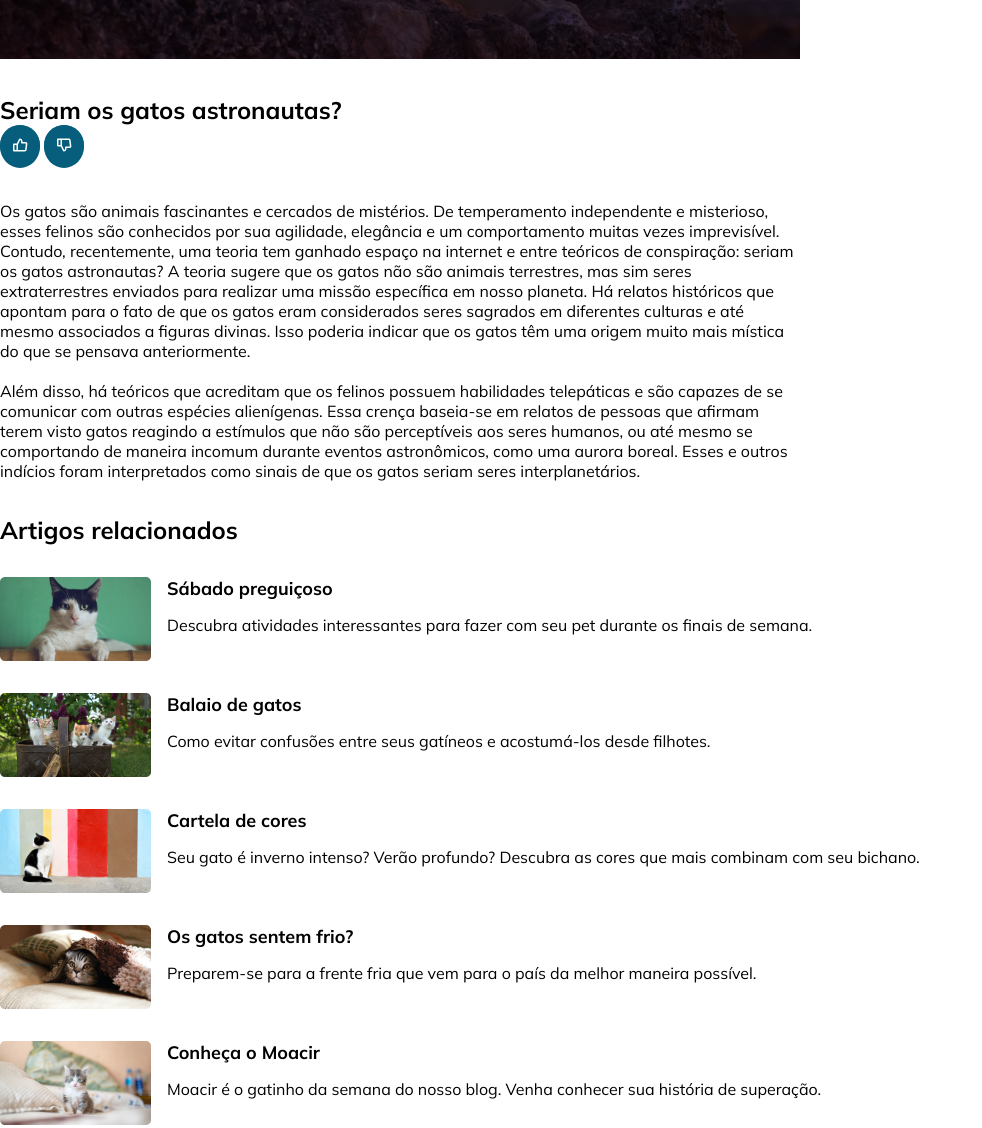
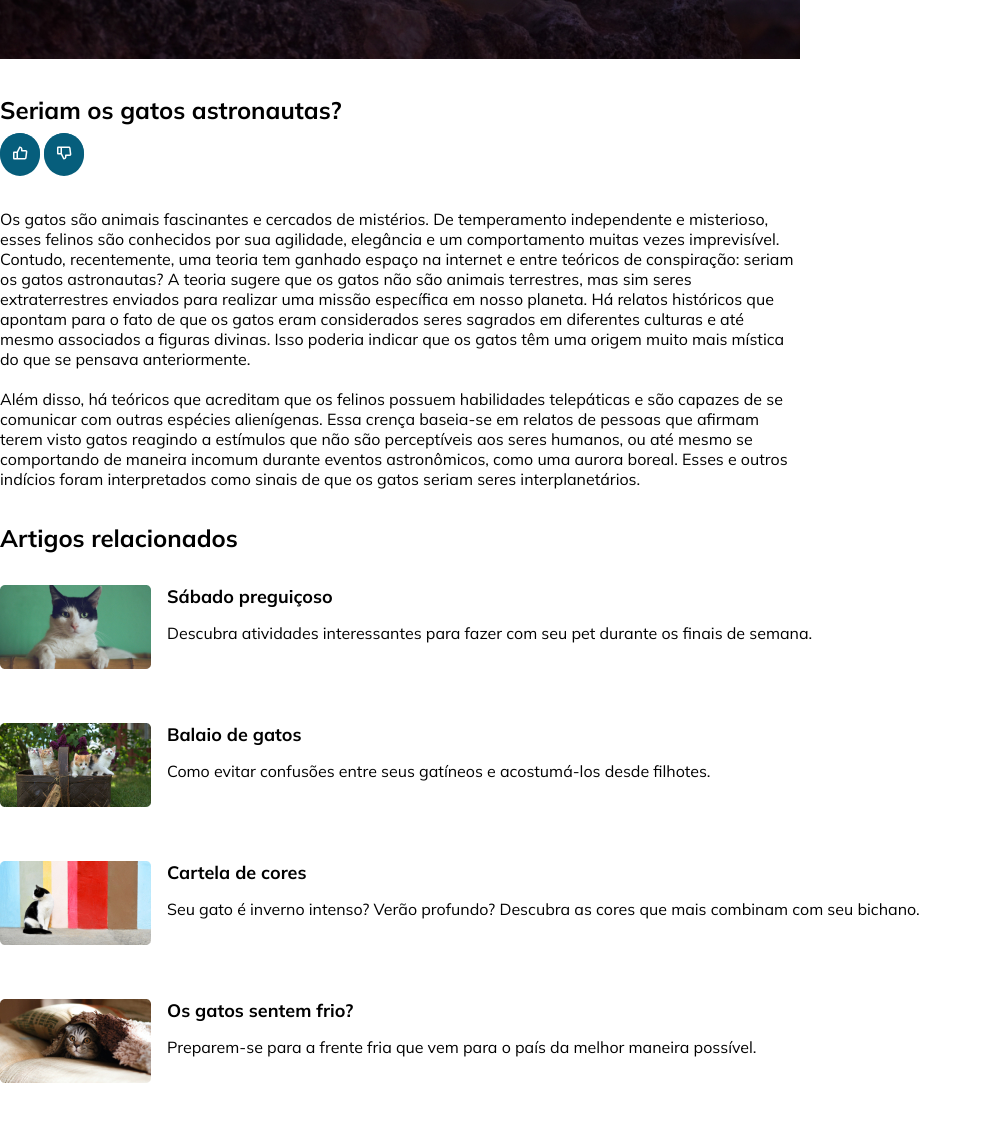
Before and after one commit to theusfelipe/Blog-de-Gatos, a plain HTML site: page index.html in a window 1280 px wide. Shown: the part 564-1692 px from the top of the page, without its empty margins (0-982 px from the left). Drawn offline with Linux system fonts and the light colour scheme.

Commit message:
add alterate margin of button

```diff
--- a/style.css
+++ b/style.css
@@ -103,6 +103,11 @@ aside {
 
 .subheader {
   margin-block: 3.2rem;
+
+}
+
+.button-box {
+    margin-top: .8rem;
 }
 
 .section h2 {
@@ -114,6 +119,7 @@ aside {
   display: flex;
   gap: 1.6rem;
   padding-bottom: 3.2rem;
+  margin-block: 2.2rem;
 }
 
 .section img {
```
Also changed, not shown: index.html (+4 -4 lines).
